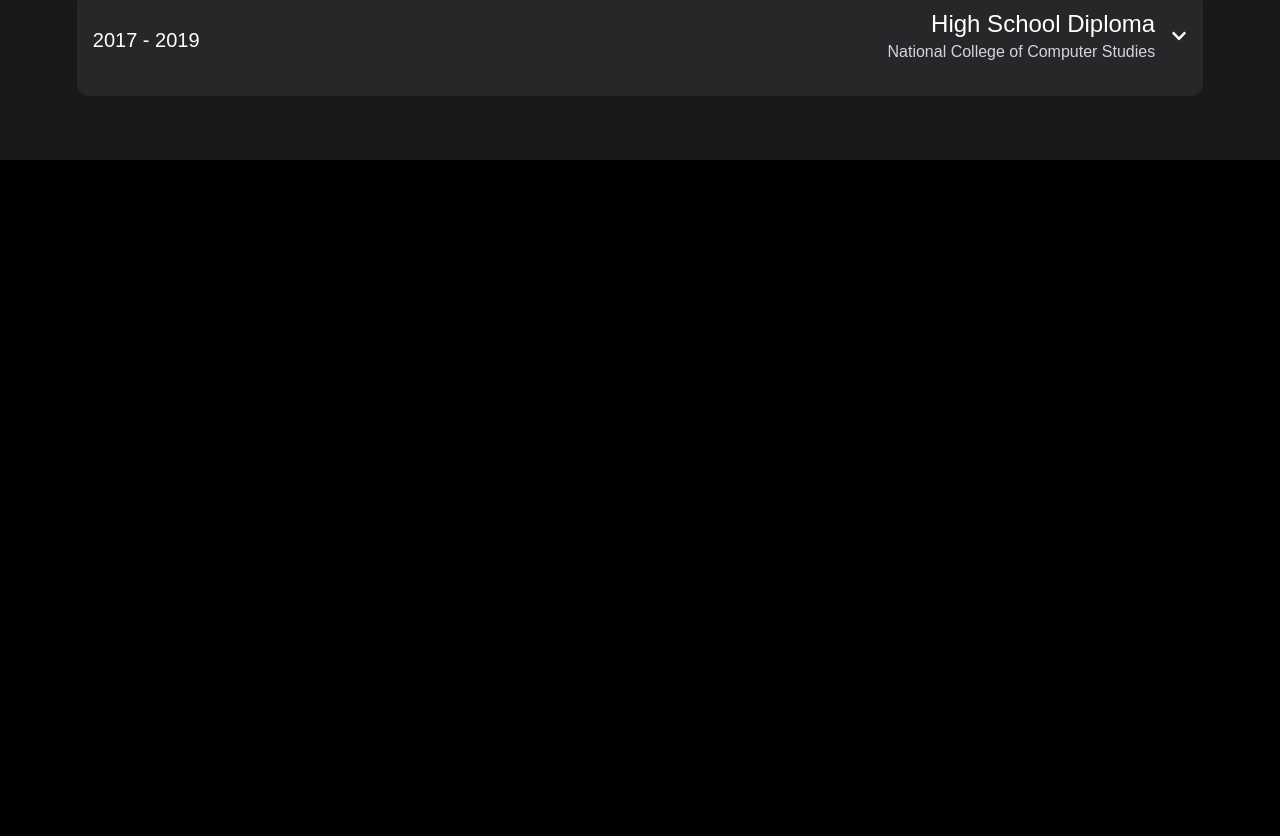
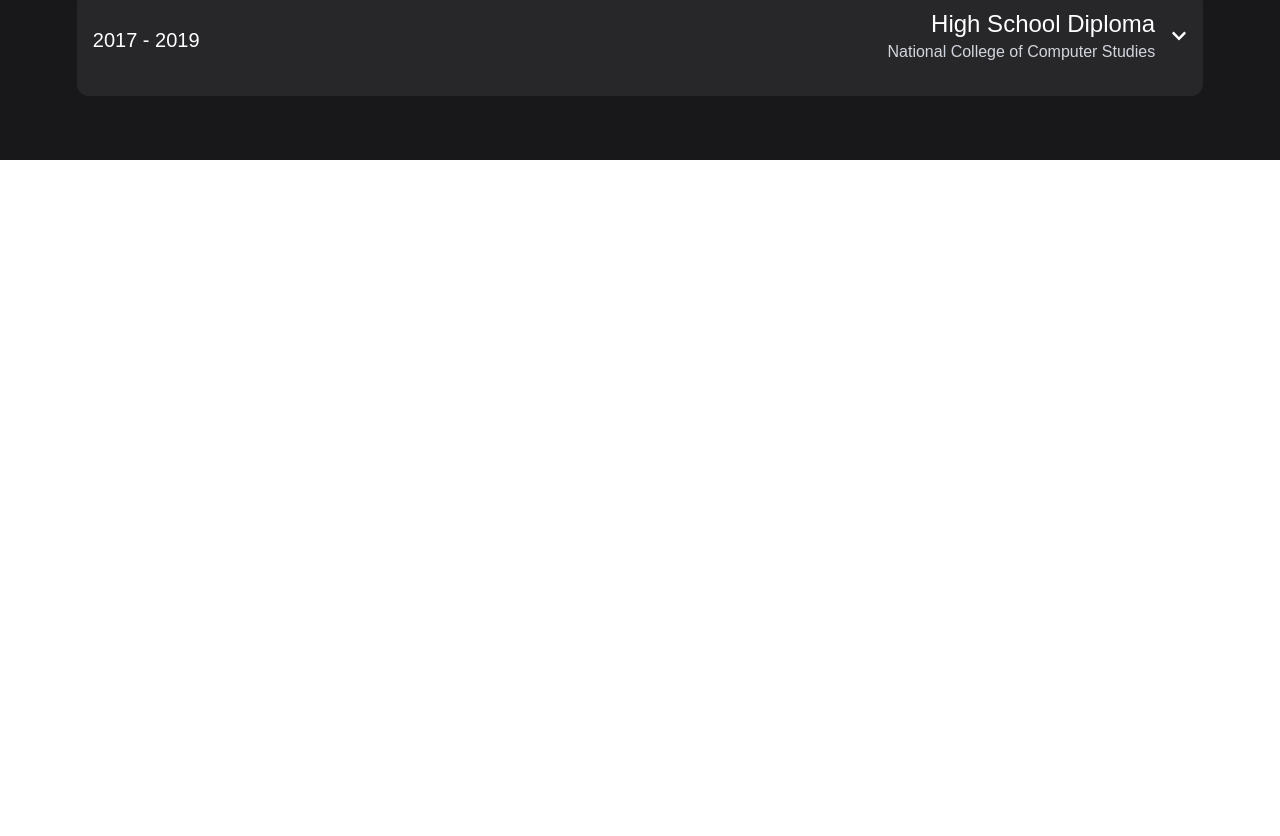
Before and after one commit to raiasim93/my-portfolio, a Next.js app: page / in a window 1280 px wide. Shown: the part 1624-2460 px from the top of the page. Built offline with nearby package versions, Linux system fonts and the light colour scheme.

Commit message:
UI/UX: Change colors

```diff
--- a/src/app/about/AboutSection.tsx
+++ b/src/app/about/AboutSection.tsx
@@ -43,7 +43,7 @@ const AboutSection = () => {
   }, []);
 
   return (
-    <section ref={sectionRef} className='bg-black text-white py-12 px-[6vw] 2xl:px-[16vw] w-full flex flex-col lg:flex-row min-h-[100vh] justify-center gap-y-16 lg:gap-y-0 '>
+    <section ref={sectionRef} className='bg-white text-black py-12 px-[6vw] 2xl:px-[16vw] w-full flex flex-col lg:flex-row min-h-[90vh] justify-center gap-y-16 lg:gap-y-0 '>
       <div ref={aboutIntroRef} className='w-full lg:w-1/3 flex flex-col gap-y-4 lg:gap-y-8 justify-center lg:justify-start '>
         <div className='text-2xl lg:text-4xl font-semibold text-center lg:text-start'> Hey! I&apos;m <span className='text-lime-400'> Asim. </span> </div>
         <div className='text-sm lg:text-2xl font-medium tracking-wide text-center lg:text-start w-2/3 lg:w-full mx-auto'>
```
